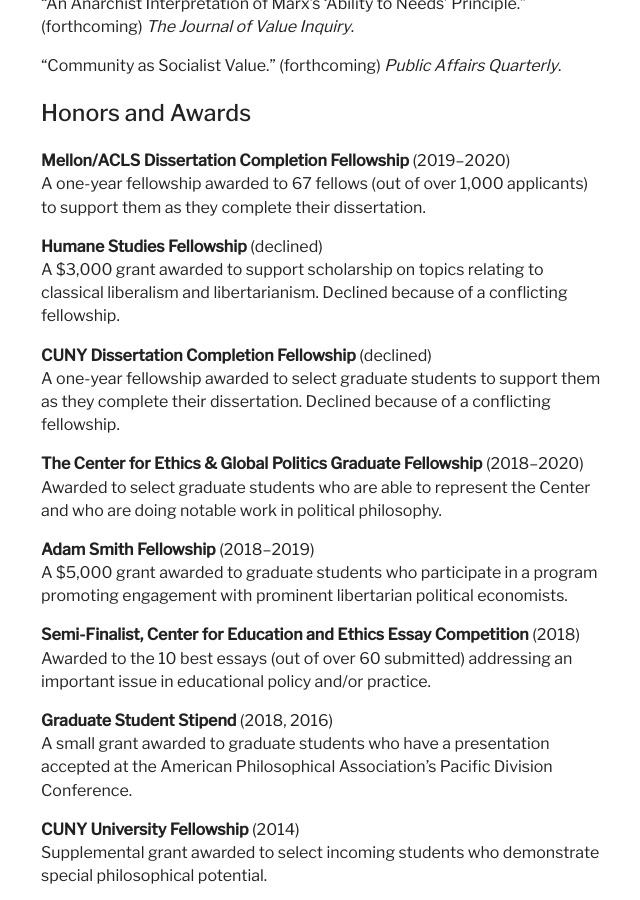
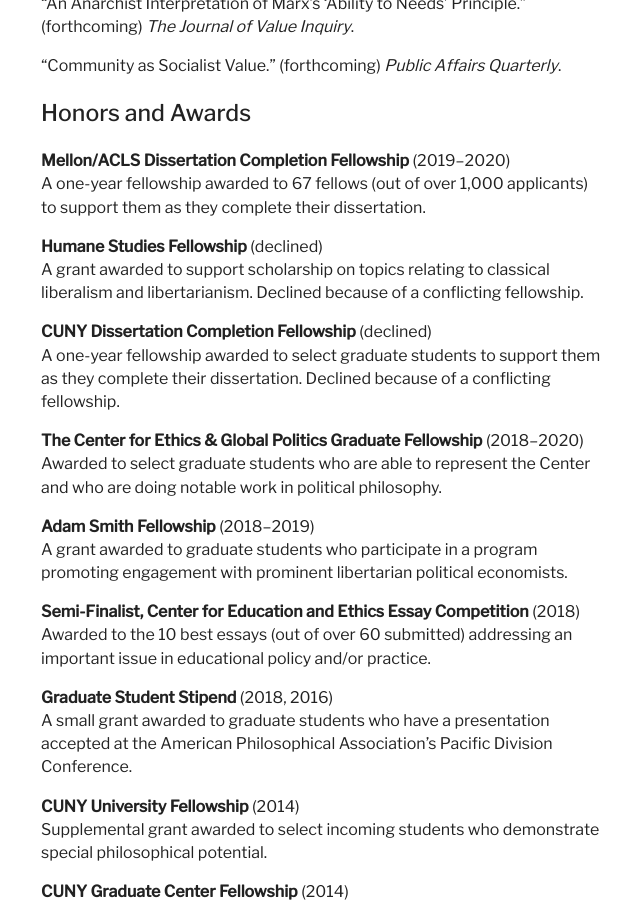
Before and after one commit to jesse-jared-collab/jesse-jared-collab.github.io, a Jekyll site: the page built from cv.md, in a window 1280 px wide and 900 px high, scrolled down 420 px. Shown: the whole window, without its empty margins (110-750 px from the left). Built offline with Jekyll 4.4.1, drawn with Linux system fonts in a browser that asks for light colours.

Commit message:
Update cv.md

```diff
--- a/cv.md
+++ b/cv.md
@@ -28,7 +28,7 @@
 A one-year fellowship awarded to 67 fellows (out of over 1,000 applicants) to support them as they complete their dissertation.
 
 **Humane Studies Fellowship** (declined)
-A \$3,000 grant awarded to support scholarship on topics relating to classical liberalism and libertarianism. Declined because of a conflicting fellowship.
+A grant awarded to support scholarship on topics relating to classical liberalism and libertarianism. Declined because of a conflicting fellowship.
 
 **CUNY Dissertation Completion Fellowship** (declined)
 A one-year fellowship awarded to select graduate students to support them as they complete their dissertation. Declined because of a conflicting fellowship.
@@ -37,7 +37,7 @@
 Awarded to select graduate students who are able to represent the Center and who are doing notable work in political philosophy.
 
 **Adam Smith Fellowship** (2018–2019)
-A \$5,000 grant awarded to graduate students who participate in a program promoting engagement with prominent libertarian political economists.
+A grant awarded to graduate students who participate in a program promoting engagement with prominent libertarian political economists.
 
 **Semi-Finalist, Center for Education and Ethics Essay Competition** (2018)
 Awarded to the 10 best essays (out of over 60 submitted) addressing an important issue in educational policy and/or practice.
```
